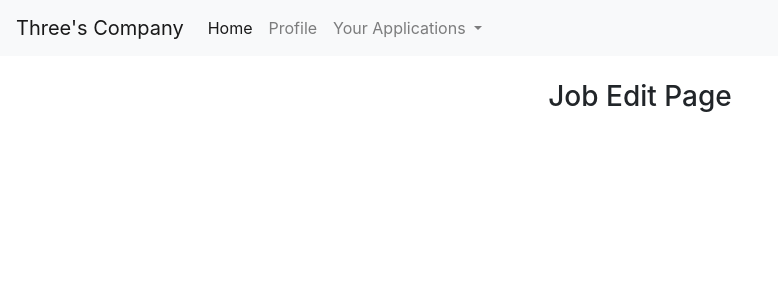
After one commit to nickghuman/Jobapplication-webapp, a Django app: page /jobapp/edit/ in a window 1280 px wide. The commit adds this page. Shown: the top 300 px of the page, without its empty margins (0-778 px from the left). Run offline with Django 3.2, Linux system fonts and the light colour scheme; some libraries are stand-ins or nearby versions.

Commit message:
added db and job started front end work

```diff
--- a/threes_company/job_application/templates/job_application/base.html
+++ b/threes_company/job_application/templates/job_application/base.html
@@ -29,7 +29,7 @@
             </a>
             <div class="dropdown-menu" aria-labelledby="navbarDropdown">
               <a class="dropdown-item" href="#">View</a>
-              <a class="dropdown-item" href="#">Edit</a>
+              <a class="dropdown-item" href="{% url 'jobapp-edit' %}">Edit</a>
               <a class="dropdown-item" href="{% url 'jobapp-create' %}">Create</a>
             </div>
         </ul>
--- /dev/null
+++ b/threes_company/job_application/templates/job_application/edit_job_app.html
@@ -0,0 +1,4 @@
+{% extends "job_application/base.html" %}
+{% block content %}
+    <h3>Job Edit Page</h3>
+{% endblock content %}
--- a/threes_company/job_application/urls.py
+++ b/threes_company/job_application/urls.py
@@ -4,4 +4,5 @@ from . import views
 urlpatterns = [
     url(r'^$', views.home, name='jobapp-home'),
     url(r'^jobapp/create/$', views.create_job_application, name='jobapp-create'),
+    url(r'^jobapp/edit/$', views.edit_job_application, name='jobapp-edit'),
 ]
--- a/threes_company/job_application/views.py
+++ b/threes_company/job_application/views.py
@@ -9,3 +9,6 @@ def home(request):
 
 def create_job_application(request):
     return render(request, 'job_application/create_job_app.html')
+
+def edit_job_application(request):
+    return render(request, 'job_application/edit_job_app.html')
```
Also changed, not shown: threes_company/job_application/models.py (+8 -0 lines), threes_company/threes_company/settings.py (+7 -3 lines), threes_company/db.sqlite3.
